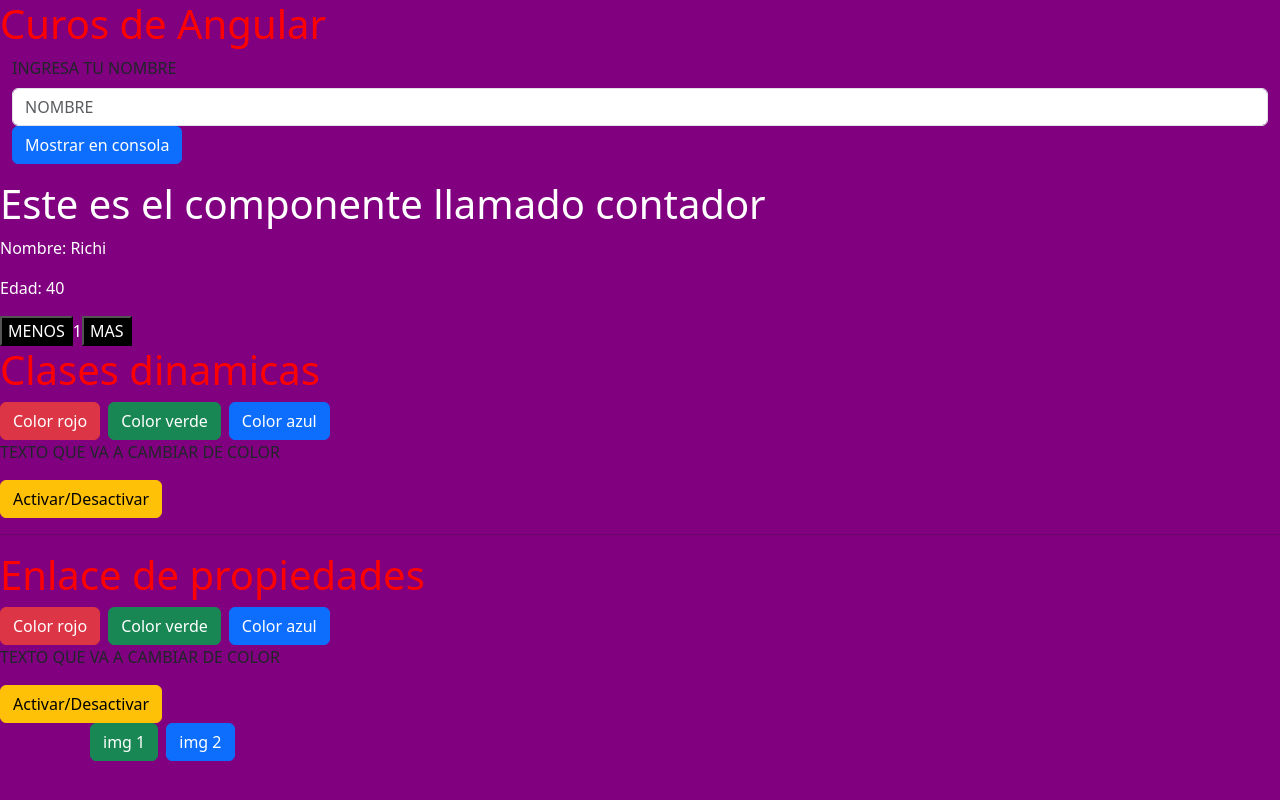
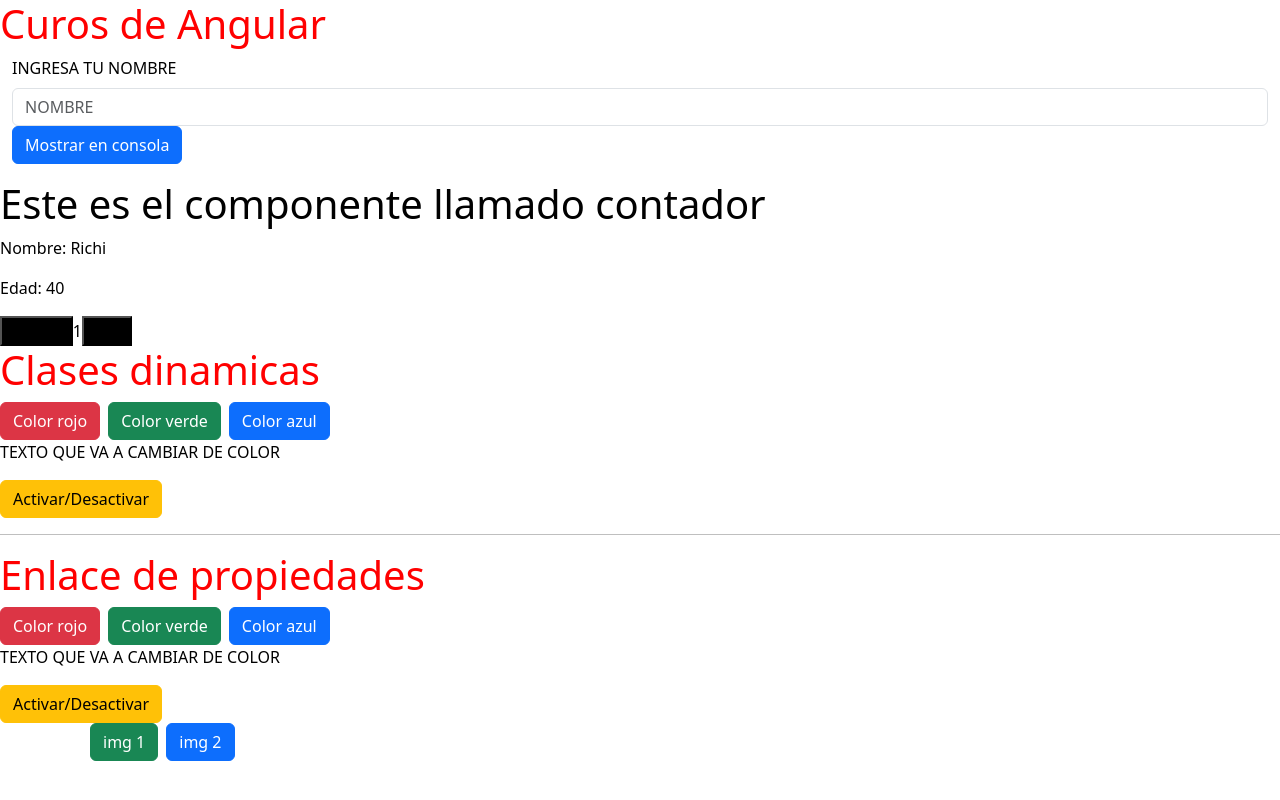
Before and after one commit to Rjchi/angular-course, an Angular app: page / in a window 1280 px wide. Built offline with nearby package versions, Linux system fonts and the light colour scheme.

Commit message:
directivas ngif / ngelse

```diff
--- a/src/app/app.component.css
+++ b/src/app/app.component.css
@@ -6,7 +6,6 @@
   margin: 0px;
   padding: 0px;
   box-sizing: border-box;
-  background-color: purple;
 }
 
 h1 {
--- a/src/app/contador/contador.component.css
+++ b/src/app/contador/contador.component.css
@@ -1,5 +1,5 @@
 * {
-  color: white;
+  color: black;
 }
 
 button {
--- a/src/app/formulario/formulario.component.html
+++ b/src/app/formulario/formulario.component.html
@@ -5,3 +5,8 @@
   <input type="text" class="form-control" placeholder="NOMBRE" #name>
   <button class="btn btn-primary" (click)="Consola(name.value)">Mostrar en consola</button>
 </div>
+
+<!-- Al usar directivas como esta el elemento es eliminado directamente del DOM -->
+<div class="alert alert-danger mt-4" *ngIf="openAlert">
+  Se a enviado el mensaje
+</div>
--- a/src/app/formulario/formulario.component.ts
+++ b/src/app/formulario/formulario.component.ts
@@ -6,11 +6,21 @@
   styleUrls: ['./formulario.component.css'],
 })
 export class FormularioComponent implements OnInit {
+
+  openAlert: boolean = false;
+
   constructor() {}
 
   ngOnInit(): void {}
 
   Consola(value:any) {
-    console.log('Hola', value, value.length);
+    if (value) {
+      console.log('Hola', value, value.length);
+      this.openAlert = !this.openAlert;
+
+      setTimeout(() => {
+        this.openAlert = !this.openAlert;
+      }, 2000)
+    }
   }
 }
--- a/src/styles.css
+++ b/src/styles.css
@@ -6,5 +6,5 @@
   box-sizing: border-box;
   width: 100%;
   height: 100vh;
-  background-color: purple;
+  color: black;
 }
```
